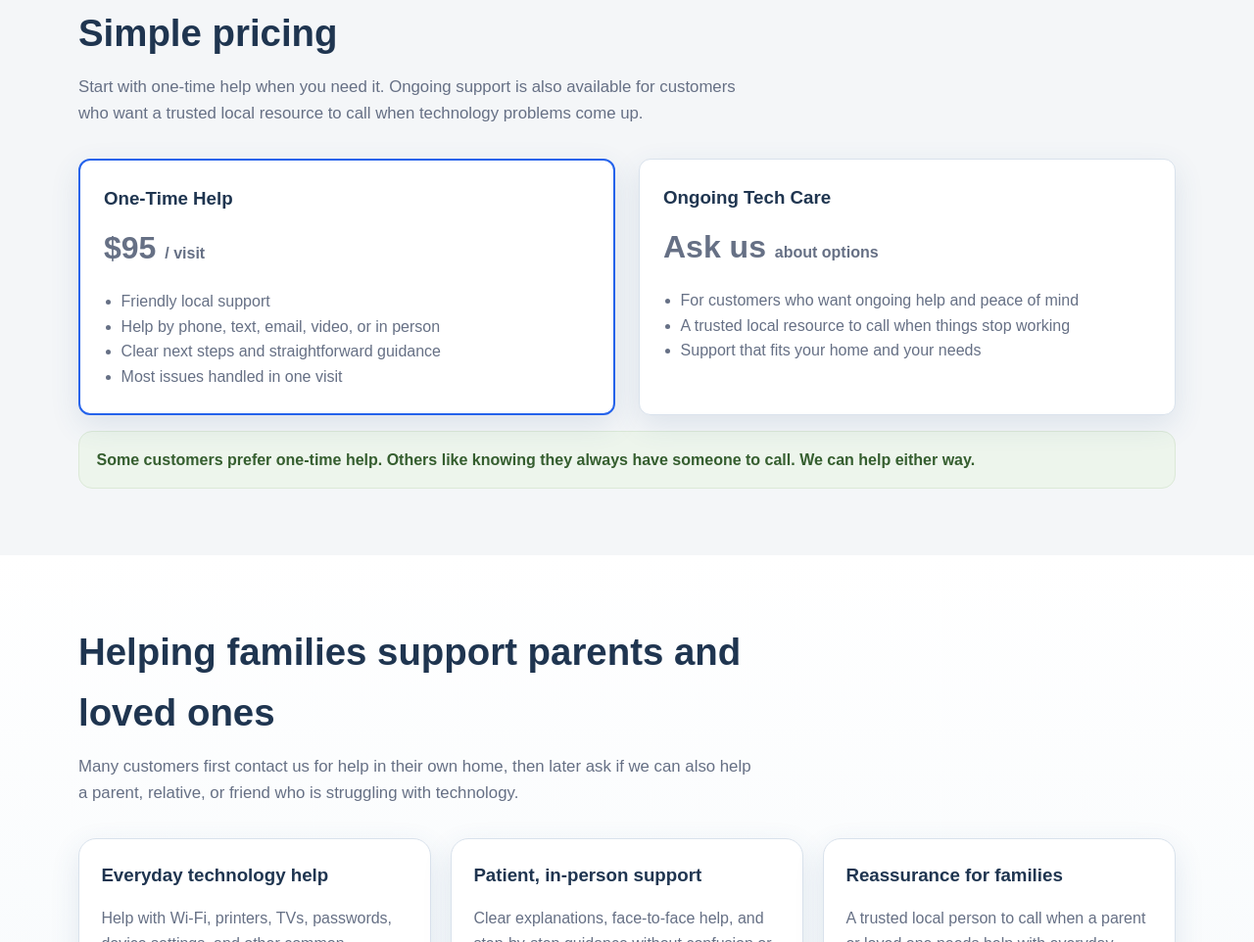
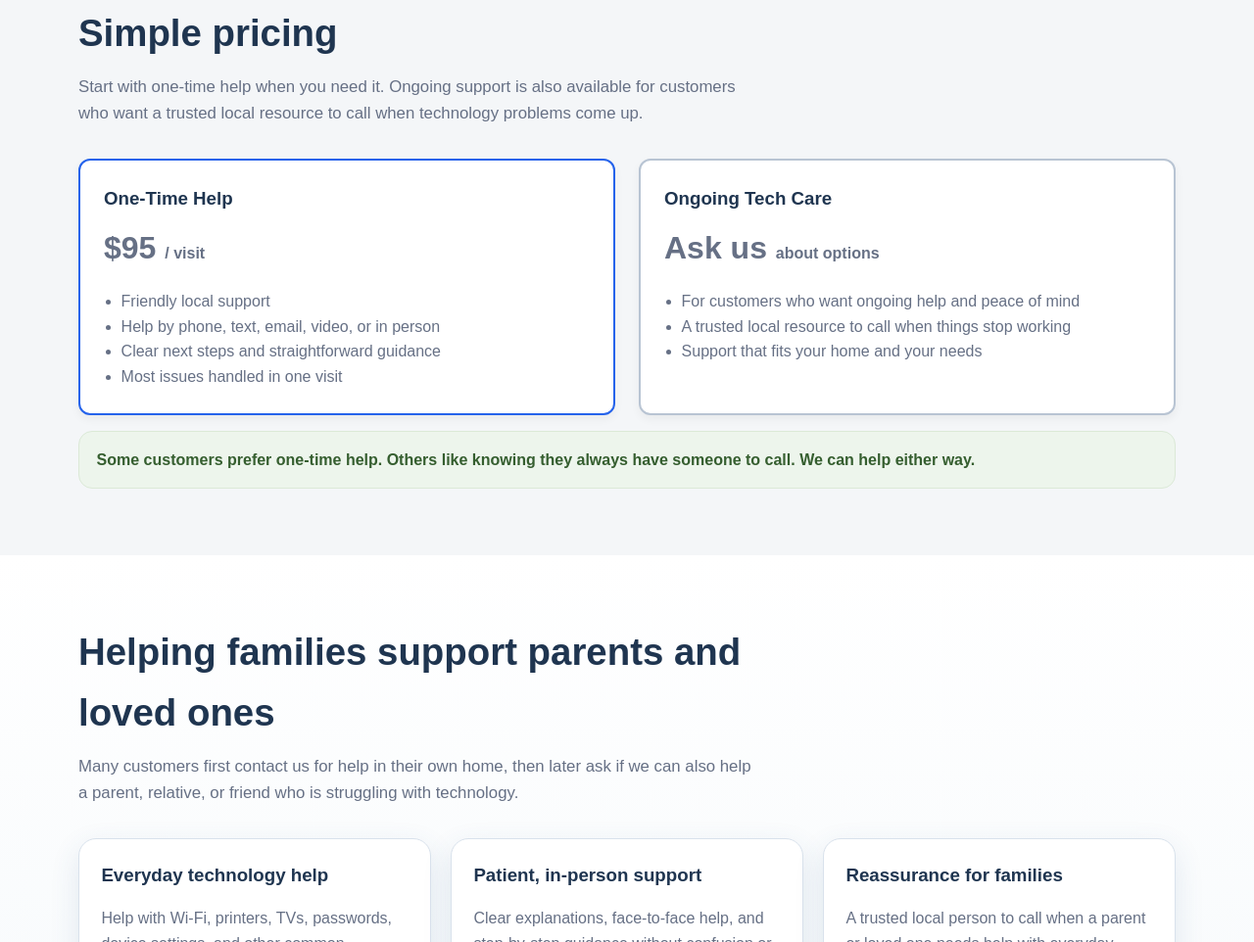
Before and after one commit to akcoach62-gif/HomeTechCare, a plain HTML site: page index.html in a window 1280 px wide. Shown: the part 2349-3311 px from the top of the page at 98% size. Drawn offline with Linux system fonts and the light colour scheme.

```diff
--- a/style.css
+++ b/style.css
@@ -338,10 +338,11 @@
 }
 
 .card.plan {
-  border: 1px solid ##cbd5e1;
+  border: 2px solid #b8c4d3;
   border-radius: 12px;
   padding: 1.5rem;
-  box-shadow: var(--shadow);
+  box-shadow: 0 4px 10px rgba(0, 0, 0, 0.05);
+  background: #ffffff;
 }
 
 .card.plan.featured {
```
